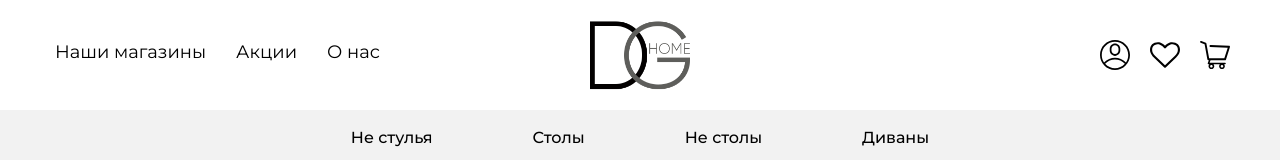
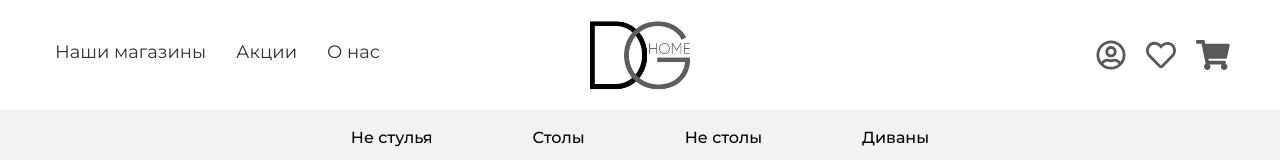
Before and after one commit to DyshkantAleks/final-project, a React (Create React App) app: page / in a window 1280 px wide. Shown: the top 160 px of the page. Built offline with nearby package versions, Linux system fonts and the light colour scheme.

Commit message:
Product items fixed

```diff
--- a/src/commons/Header/AccountInfo/HeaderAccount.jsx
+++ b/src/commons/Header/AccountInfo/HeaderAccount.jsx
@@ -2,6 +2,9 @@ import React from "react";
 
 import styled from "styled-components";
 import {Link} from "react-router-dom";
+import {FontAwesomeIcon} from '@fortawesome/react-fontawesome';
+import {faUserCircle} from '@fortawesome/free-regular-svg-icons';
+
 import {ROUTES} from "../../../pages/navigation/routes";
 import {device} from "../../../styles/breakpoints/breakpoints";
 
@@ -9,32 +12,34 @@ export const HeaderAccount = () => {
     return (
         <Link to={ROUTES.ACCOUNT}>
 
-            <Item>
-                <svg height="100%" viewBox="0 0 512 512" width="100%">
-                    <path
-                        d="m512 256c0-141.488281-114.496094-256-256-256-141.488281 0-256 114.496094-256 256 0 140.234375 113.539062 256 256 256 141.875 0 256-115.121094 256-256zm-256-226c124.617188 0 226 101.382812 226 226 0 45.585938-13.558594 89.402344-38.703125 126.515625-100.96875-108.609375-273.441406-108.804687-374.59375 0-25.144531-37.113281-38.703125-80.929687-38.703125-126.515625 0-124.617188 101.382812-226 226-226zm-168.585938 376.5c89.773438-100.695312 247.421876-100.671875 337.167969 0-90.074219 100.773438-247.054687 100.804688-337.167969 0zm0 0"/>
-                    <path
-                        d="m256 271c49.625 0 90-40.375 90-90v-30c0-49.625-40.375-90-90-90s-90 40.375-90 90v30c0 49.625 40.375 90 90 90zm-60-120c0-33.085938 26.914062-60 60-60s60 26.914062 60 60v30c0 33.085938-26.914062 60-60 60s-60-26.914062-60-60zm0 0"/>
-                </svg>
+            {/*<Item>*/}
+                {/*<svg height="100%" viewBox="0 0 512 512" width="100%">*/}
+                {/*    <path*/}
+                {/*        d="m512 256c0-141.488281-114.496094-256-256-256-141.488281 0-256 114.496094-256 256 0 140.234375 113.539062 256 256 256 141.875 0 256-115.121094 256-256zm-256-226c124.617188 0 226 101.382812 226 226 0 45.585938-13.558594 89.402344-38.703125 126.515625-100.96875-108.609375-273.441406-108.804687-374.59375 0-25.144531-37.113281-38.703125-80.929687-38.703125-126.515625 0-124.617188 101.382812-226 226-226zm-168.585938 376.5c89.773438-100.695312 247.421876-100.671875 337.167969 0-90.074219 100.773438-247.054687 100.804688-337.167969 0zm0 0"/>*/}
+                {/*    <path*/}
+                {/*        d="m256 271c49.625 0 90-40.375 90-90v-30c0-49.625-40.375-90-90-90s-90 40.375-90 90v30c0 49.625 40.375 90 90 90zm-60-120c0-33.085938 26.914062-60 60-60s60 26.914062 60 60v30c0 33.085938-26.914062 60-60 60s-60-26.914062-60-60zm0 0"/>*/}
+                {/*</svg>*/}
 
-            </Item>
+                <StyledFontAwesomeIcon icon={faUserCircle}/>
+            {/*</Item>*/}
         </Link>
     )
 }
 
-const Item = styled.li`
-    width: 2rem;
-    height: 2rem;
-    margin: 0 .5rem;
-        @media ${device.tabletM}{
-        width: 2.5rem;
-        height: 2.5rem;
+
+
+export const StyledFontAwesomeIcon = styled(FontAwesomeIcon)`
+font-size: 2rem;
+color: #595959;
+margin: 0 .5rem;
+@media ${device.tabletM}{
+        font-size: 2.5rem;
+        //height: 2.5rem;
         margin: 0 1rem;
         }
         @media ${device.tabletL}{
-        width: 3rem;
-        height: 3rem;
+        font-size: 3rem;
+        //height: 3rem;
         margin: 0 1rem;
 }
-
-`
+`;
--- a/src/commons/Header/AccountInfo/HeaderCart.jsx
+++ b/src/commons/Header/AccountInfo/HeaderCart.jsx
@@ -4,48 +4,13 @@ import styled from "styled-components";
 import {Link} from "react-router-dom";
 import {ROUTES} from "../../../pages/navigation/routes";
 import {device} from "../../../styles/breakpoints/breakpoints";
+import {faShoppingCart} from '@fortawesome/free-solid-svg-icons';
+import {StyledFontAwesomeIcon} from "./HeaderAccount";
 
 export const HeaderCart = () => {
     return (
         <Link to={ROUTES.CART}>
-            <Item>
-                <svg version="1.1" id="Capa_1"
-                     x="0px" y="0px"
-                     width="100%" height="100%" viewBox="0 0 446.853 446.853"
-
-                >
-                    <g>
-                        <path d="M444.274,93.36c-2.558-3.666-6.674-5.932-11.145-6.123L155.942,75.289c-7.953-0.348-14.599,5.792-14.939,13.708
-		c-0.338,7.913,5.792,14.599,13.707,14.939l258.421,11.14L362.32,273.61H136.205L95.354,51.179
-		c-0.898-4.875-4.245-8.942-8.861-10.753L19.586,14.141c-7.374-2.887-15.695,0.735-18.591,8.1c-2.891,7.369,0.73,15.695,8.1,18.591
-		l59.491,23.371l41.572,226.335c1.253,6.804,7.183,11.746,14.104,11.746h6.896l-15.747,43.74c-1.318,3.664-0.775,7.733,1.468,10.916
-		c2.24,3.184,5.883,5.078,9.772,5.078h11.045c-6.844,7.617-11.045,17.646-11.045,28.675c0,23.718,19.299,43.012,43.012,43.012
-		s43.012-19.294,43.012-43.012c0-11.028-4.201-21.058-11.044-28.675h93.777c-6.847,7.617-11.047,17.646-11.047,28.675
-		c0,23.718,19.294,43.012,43.012,43.012c23.719,0,43.012-19.294,43.012-43.012c0-11.028-4.2-21.058-11.042-28.675h13.432
-		c6.6,0,11.948-5.349,11.948-11.947c0-6.6-5.349-11.948-11.948-11.948H143.651l12.902-35.843h216.221
-		c6.235,0,11.752-4.028,13.651-9.96l59.739-186.387C447.536,101.679,446.832,97.028,444.274,93.36z M169.664,409.814
-		c-10.543,0-19.117-8.573-19.117-19.116s8.574-19.117,19.117-19.117s19.116,8.574,19.116,19.117S180.207,409.814,169.664,409.814z
-		 M327.373,409.814c-10.543,0-19.116-8.573-19.116-19.116s8.573-19.117,19.116-19.117s19.116,8.574,19.116,19.117
-		S337.916,409.814,327.373,409.814z"/>
-                    </g>
-                </svg>
-
-            </Item>
+            <StyledFontAwesomeIcon icon={faShoppingCart}/>
         </Link>
     )
 }
-
-const Item = styled.li`
-    width: 2rem;
-    height: 2rem;
-    margin: 0 .5rem;
-        @media ${device.tabletM}{
-        width: 2.5rem;
-        height: 2.5rem;
-        margin: 0 1rem;
-        }
-        @media ${device.tabletL}{
-        width: 3rem;
-        height: 3rem;
-        margin: 0 1rem;
-}`
--- a/src/commons/Header/AccountInfo/HeaderFavorites.jsx
+++ b/src/commons/Header/AccountInfo/HeaderFavorites.jsx
@@ -1,54 +1,15 @@
 import React from "react";
 
-import styled from "styled-components";
 import {Link} from "react-router-dom";
 import {ROUTES} from "../../../pages/navigation/routes";
-import {device} from "../../../styles/breakpoints/breakpoints";
+import {faHeart} from '@fortawesome/free-regular-svg-icons';
+import {StyledFontAwesomeIcon} from "./HeaderAccount";
 
 export const HeaderFavorites = () => {
     return (
-        <Link to={ROUTES.FAVORITES}><Item>
-            <svg version="1.1" id="Capa_1"  x="0px" y="0px"
-                 width="100%" height="100%" viewBox="0 0 511.626 511.626"
-            >
-                <g>
-                    <path d="M475.366,71.949c-24.175-23.606-57.575-35.404-100.215-35.404c-11.8,0-23.843,2.046-36.117,6.136
-		c-12.279,4.093-23.702,9.615-34.256,16.562c-10.568,6.945-19.65,13.467-27.269,19.556c-7.61,6.091-14.845,12.564-21.696,19.414
-		c-6.854-6.85-14.087-13.323-21.698-19.414c-7.616-6.089-16.702-12.607-27.268-19.556c-10.564-6.95-21.985-12.468-34.261-16.562
-		c-12.275-4.089-24.316-6.136-36.116-6.136c-42.637,0-76.039,11.801-100.211,35.404C12.087,95.55,0,128.286,0,170.16
-		c0,12.753,2.24,25.891,6.711,39.398c4.471,13.514,9.566,25.031,15.275,34.546c5.708,9.514,12.181,18.792,19.414,27.834
-		c7.233,9.041,12.519,15.272,15.846,18.698c3.33,3.426,5.948,5.903,7.851,7.427L243.25,469.938
-		c3.427,3.426,7.614,5.144,12.562,5.144s9.138-1.718,12.563-5.144l177.87-171.31c43.588-43.58,65.38-86.406,65.38-128.472
-		C511.626,128.279,499.54,95.546,475.366,71.949z M421.405,271.795L255.813,431.391L89.938,271.507
-		C54.344,235.922,36.55,202.133,36.55,170.156c0-15.415,2.046-29.026,6.136-40.824c4.093-11.8,9.327-21.177,15.703-28.124
-		c6.377-6.949,14.132-12.607,23.268-16.988c9.141-4.377,18.086-7.328,26.84-8.85c8.754-1.52,18.079-2.281,27.978-2.281
-		c9.896,0,20.557,2.424,31.977,7.279c11.418,4.853,21.934,10.944,31.545,18.271c9.613,7.332,17.845,14.183,24.7,20.557
-		c6.851,6.38,12.559,12.229,17.128,17.559c3.424,4.189,8.091,6.283,13.989,6.283c5.9,0,10.562-2.094,13.99-6.283
-		c4.568-5.33,10.28-11.182,17.131-17.559c6.852-6.374,15.085-13.222,24.694-20.557c9.613-7.327,20.129-13.418,31.553-18.271
-		c11.416-4.854,22.08-7.279,31.977-7.279s19.219,0.761,27.977,2.281c8.757,1.521,17.702,4.473,26.84,8.85
-		c9.137,4.38,16.892,10.042,23.267,16.988c6.376,6.947,11.612,16.324,15.705,28.124c4.086,11.798,6.132,25.409,6.132,40.824
-		C475.078,202.133,457.19,236.016,421.405,271.795z"/>
-                </g>
+        <Link to={ROUTES.FAVORITES}>
+            <StyledFontAwesomeIcon icon={faHeart}/>
+        </Link>
 
-            </svg>
-
-
-        </Item></Link>
-
-)
-}
-
-const Item = styled.li`
-    width: 2rem;
-    height: 2rem;
-    margin: 0 .5rem;
-        @media ${device.tabletM}{
-        width: 2.5rem;
-        height: 2.5rem;
-        margin: 0 1rem;
-        }
-        @media ${device.tabletL}{
-        width: 3rem;
-        height: 3rem;
-        margin: 0 1rem;
-}`
+    )
+};
--- a/src/commons/Header/Catalog/CatalogItem.jsx
+++ b/src/commons/Header/Catalog/CatalogItem.jsx
@@ -4,7 +4,7 @@ import {CatalogSublist} from "./CatalogSublist";
 import {device} from "../../../styles/breakpoints/breakpoints";
 
 export const CatalogItem = () => {
-    //const [isOpen, setIsOpen] = useState(false);
+    const [isOpen, setIsOpen] = useState(false);
     const [hover, setHover] = useState(false);
     return (
         <>
--- a/src/commons/Header/InfoLinks/InfoLinkList.jsx
+++ b/src/commons/Header/InfoLinks/InfoLinkList.jsx
@@ -49,7 +49,7 @@ const Item = styled.li`
           margin: 0 1.5rem
           }
       a {
-        color: black;
+        color: #333333;
         text-decoration: none;
         display: block;
           }
--- a/src/components/PopularProdusts/PopularProductsList.jsx
+++ b/src/components/PopularProdusts/PopularProductsList.jsx
@@ -5,20 +5,28 @@ import {Title} from "../Title/Title";
 
 
 import {device} from "../../styles/breakpoints/breakpoints";
+import {ProductItem} from "../ProductItem/ProductItem";
 
 export const PopularProductsList = () => {
     return (
         <>
             <Title text={'Популярные товары'}/>
-            <List></List>
+            <List>
+                <ProductItem/>
+                <ProductItem/>
+                <ProductItem/>
+                <ProductItem/>
+            </List>
         </>
     )
 }
 
-export const List = styled.div`
+export const List = styled.ul`
 display: grid;
     grid-template-columns: 1fr 1fr;
     gap: 2rem 2rem;
+    list-style: none;
+    padding-left: 0;
 
     @media ${device.tabletM} {
     grid-template-columns: 1fr 1fr 1fr 1fr;
--- a/src/components/ProductItem/ProductItem.jsx
+++ b/src/components/ProductItem/ProductItem.jsx
@@ -1,10 +1,10 @@
 import React from 'react';
 
-import { faHeart as fasFaHeart } from '@fortawesome/free-solid-svg-icons';
-import { faHeart as farFaHeart } from '@fortawesome/free-regular-svg-icons';
-import { ConteinerItem, PhotoBox, Photo, TitleBox, Name, Price, StyledFontAwesomeIcon } from './StyledProductItem';
-import { useToggle } from '../../utils/useToggle';
-import { Button } from '../Button';
+import {faHeart as fasFaHeart} from '@fortawesome/free-solid-svg-icons';
+import {faHeart as farFaHeart} from '@fortawesome/free-regular-svg-icons';
+import {ConteinerItem, PhotoBox, Photo, TitleBox, Name, Price, StyledFontAwesomeIcon} from './StyledProductItem';
+import {useToggle} from '../../utils/useToggle';
+import {Button} from '../Button';
 
 export const ProductItem = (props) => {
     const {
@@ -17,16 +17,16 @@ export const ProductItem = (props) => {
     const [inFavorite, toggleInFavorite] = useToggle();
 
     return (
-        <ConteinerItem >
+        <ConteinerItem>
             <PhotoBox>
-                <Photo alt='our product' src={image} />
+                <Photo alt='our product' src={image}/>
+                {!inFavorite && <StyledFontAwesomeIcon icon={farFaHeart} onClick={toggleInFavorite}/>}
+                {inFavorite && <StyledFontAwesomeIcon icon={fasFaHeart} onClick={toggleInFavorite}/>}
             </PhotoBox>
-            { !inFavorite && <StyledFontAwesomeIcon icon={farFaHeart} onClick={toggleInFavorite} /> }
-            { inFavorite && <StyledFontAwesomeIcon icon={fasFaHeart} onClick={toggleInFavorite} /> }
             <TitleBox>
                 <Name>{name}</Name>
                 <Price>{price}</Price>
-                <Button text={'Купить'} />
+                <Button text={'Купить'}/>
             </TitleBox>
         </ConteinerItem>
     )
--- a/src/components/ProductItem/StyledProductItem.jsx
+++ b/src/components/ProductItem/StyledProductItem.jsx
@@ -3,8 +3,7 @@ import { FontAwesomeIcon } from '@fortawesome/react-fontawesome';
 
 
 export const ConteinerItem = styled.li`
-position: relative;
-width: 29rem;
+//width: 29rem;
 list-style: none;
 border: .1rem solid #F5F5F5;
 transition: all .3s linear;
@@ -14,18 +13,23 @@ transition: all .3s linear;
 `;
 
 export const PhotoBox = styled.div`
+position: relative;
 height: 26.2rem;
 overflow: hidden;
 /* border-bottom: .1rem solid #F5F5F5; */
-padding: 1.4rem;
+//padding: 1.4rem;
+display: flex;
+justify-content: center;
+align-items: center;
+
 `;
 
 export const Photo = styled.img`
-display: block;
-max-width: 100%;
-max-height: 100%;
-object-fit: cover;
-margin: 0 auto;
+//display: block;
+width: 100%;
+height: auto;
+//object-fit: cover;
+//margin: 0 auto;
 `;
 
 export const TitleBox = styled.div`
@@ -54,7 +58,7 @@ padding-top: 1.5rem;
 
 export const StyledFontAwesomeIcon = styled(FontAwesomeIcon)`
 position: absolute;
-top: 28.2rem;
+top: 1.5rem;
 right: 1.4rem;
 font-size: 2.5rem;
 color: #E6ADBF;
```
Also changed, not shown: 1 other file (tests, documents, lock files or other folders).
